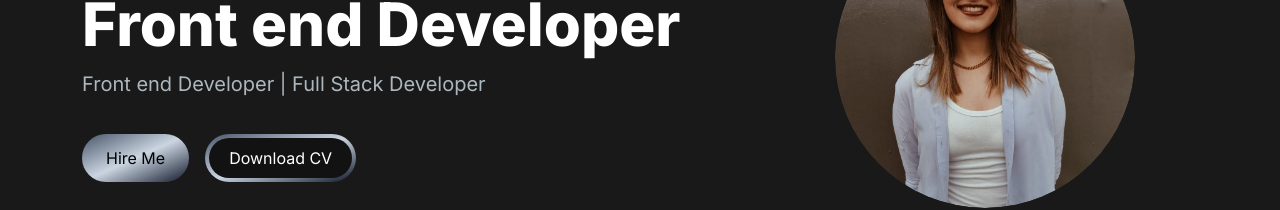
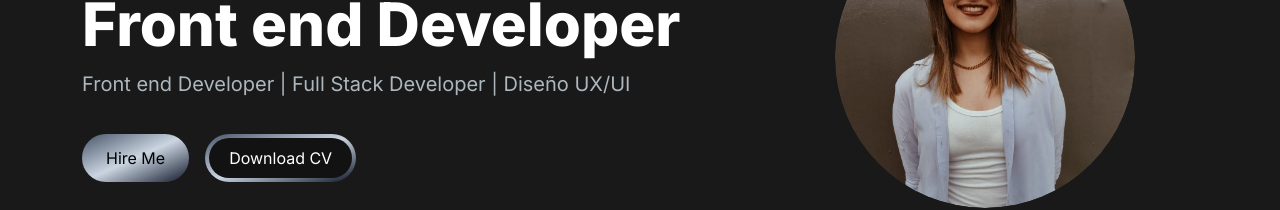
Before and after one commit to Vvalentinaperez/Portfolio, a Next.js app: page / in a window 1280 px wide. Shown: the part 204-414 px from the top of the page. Built offline with nearby package versions, Linux system fonts and the light colour scheme.

Commit message:
actualizacion de mi herosection

```diff
--- a/src/components/HeroSection.jsx
+++ b/src/components/HeroSection.jsx
@@ -20,6 +20,8 @@ const HeroSection = () => {
                 1000,
                 "Front end Developer",
                 1000,
+                "Diseño UX/UI",
+                1000,
               ]}
               wrapper="span"
               speed={50}
@@ -27,7 +29,7 @@ const HeroSection = () => {
             />
           </h1>
           <p className="text-[#ADB7BE] text-base sm:text-lg mb-6 lg:text-xl">
-            Front end Developer | Full Stack Developer
+            Front end Developer | Full Stack Developer | Diseño UX/UI
           </p>
           <button
             className="px-6 py-3 w-full sm:w-fit rounded-full  bg-gradient-to-br from-slate-600 via-slate-300
```
